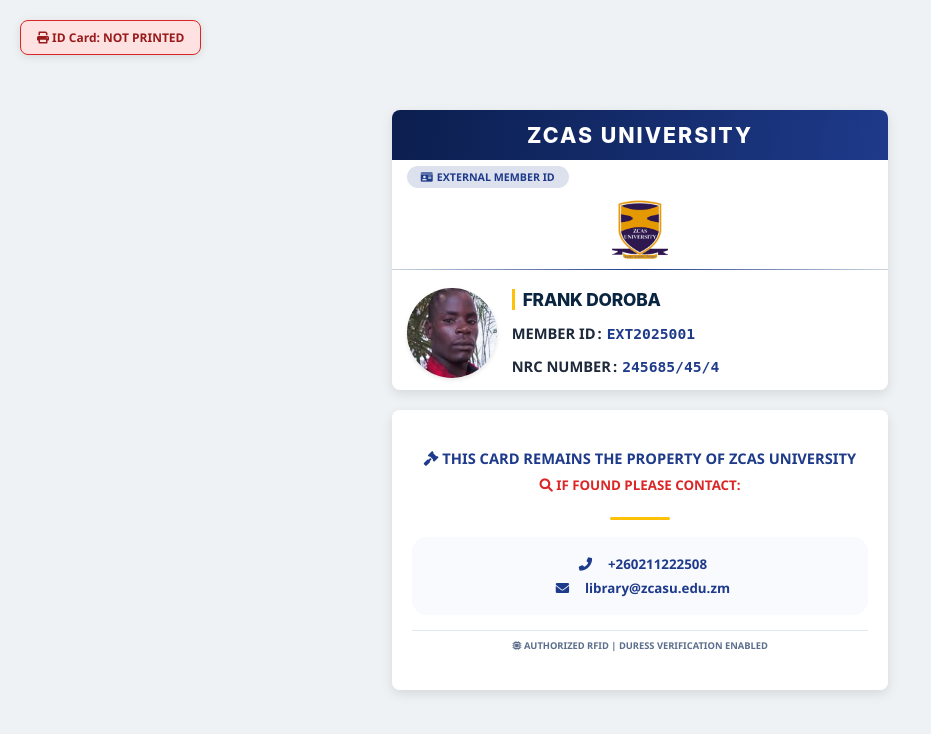
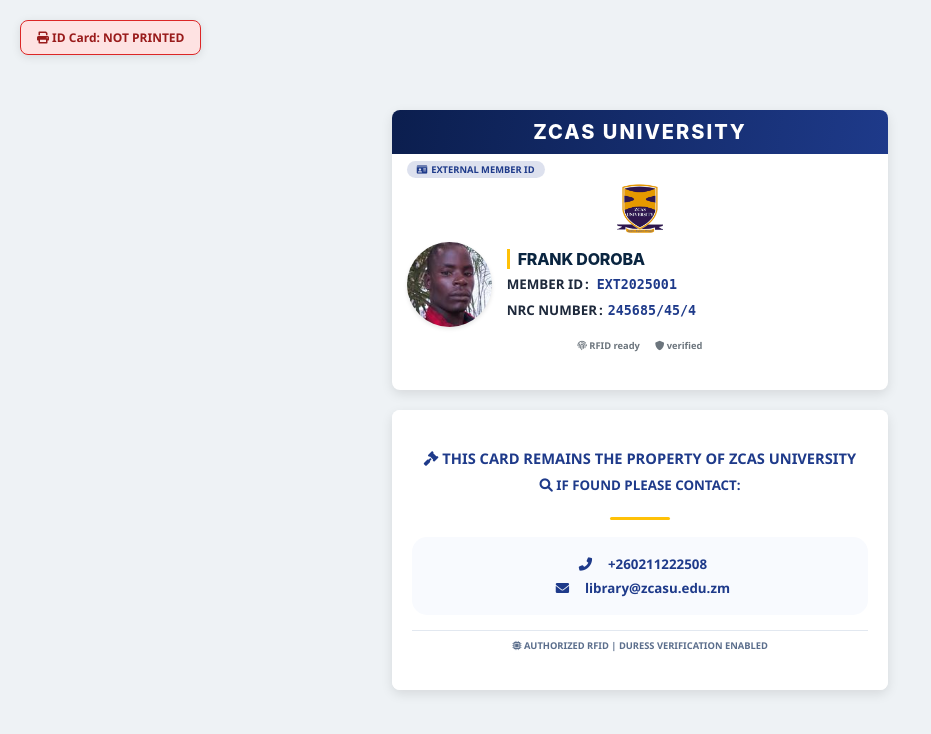
Before and after one commit to frankL408/EXTERNAL_MEMBER, a Flask app: page /print_id/1 in a window 1280 px wide. Shown: the top 734 px of the page, without its empty margins (0-931 px from the left). Run offline with Flask 3, Linux system fonts and the light colour scheme; a user stored in the database is signed in; some libraries are stand-ins or nearby versions.

Commit message:
first commit

```diff
--- a/templates/print_id_card.html
+++ b/templates/print_id_card.html
@@ -72,7 +72,7 @@
         /* ===== FRONT SIDE ELEMENTS ===== */
         .card-top-ribbon {
             background: linear-gradient(98deg, #0B1E4E 0%, #1E3A8A 100%);
-            padding: 12px 15px;
+            padding: 10px 15px;
             display: flex;
             align-items: center;
             justify-content: center;
@@ -81,7 +81,7 @@
         }
 
         .uni-name {
-            font-size: 16pt;
+            font-size: 15pt;
             font-weight: 800;
             color: white;
             letter-spacing: 2px;
@@ -90,7 +90,7 @@
         }
 
         .member-badge-left {
-            padding: 4px 15px 0 15px;
+            padding: 2px 15px 0 15px;
             text-align: left;
         }
 
@@ -99,10 +99,10 @@
             align-items: center;
             gap: 4px;
             background: rgba(30, 58, 138, 0.15);
-            padding: 4px 14px;
+            padding: 2px 10px;
             border-radius: 20px;
-            font-size: 8pt;
-            font-weight: 800;
+            font-size: 7pt;
+            font-weight: 700;
             color: #1E3A8A;
         }
 
@@ -111,7 +111,7 @@
             display: flex;
             justify-content: center;
             align-items: center;
-            margin: 8px 0;
+            margin: 2px 0;
         }
 
         .logo-container {
@@ -119,41 +119,35 @@
             justify-content: center;
             align-items: center;
             background: white;
-            width: 65px;
-            height: 65px;
+            width: 55px;
+            height: 55px;
         }
 
         .uni-logo {
-            width: 60px;
-            height: 60px;
+            width: 50px;
+            height: 50px;
             object-fit: contain;
         }
 
-        .divider-light {
-            height: 1px;
-            background: linear-gradient(90deg, #cbd5e1, #1E3A8A, #cbd5e1);
-            margin: 3px 0;
-            width: 100%;
-        }
-
+        /* Main content area - no dividers */
         .card-main-content {
             display: flex;
-            padding: 8px 15px;
+            padding: 5px 15px 8px 15px;
             gap: 15px;
             flex: 1;
             width: 100%;
             align-items: center;
-            min-height: 120px;
+            min-height: auto;
         }
 
         .member-photo-left {
             flex-shrink: 0;
-            width: 90px;
+            width: 85px;
         }
 
         .member-photo {
-            width: 90px;
-            height: 90px;
+            width: 85px;
+            height: 85px;
             background: #f0f0f0;
             border-radius: 50%;
             display: flex;
@@ -170,7 +164,7 @@
         }
 
         .member-photo-placeholder {
-            font-size: 45px;
+            font-size: 40px;
             color: #adb5bd;
         }
 
@@ -179,11 +173,11 @@
             display: flex;
             flex-direction: column;
             justify-content: center;
-            gap: 10px;
+            gap: 6px;
         }
 
         .member-fullname {
-            font-size: 13pt;
+            font-size: 12pt;
             font-weight: 800;
             color: #0A2540;
             letter-spacing: -0.2px;
@@ -191,22 +185,22 @@
             text-transform: uppercase;
             border-left: 3px solid #FFC107;
             padding-left: 8px;
-            margin-bottom: 2px;
+            margin-bottom: 0;
         }
 
         .member-detail-item {
             display: flex;
             align-items: baseline;
-            font-size: 11pt;
+            font-size: 10pt;
             font-weight: 700;
-            line-height: 1.5;
+            line-height: 1.4;
         }
 
         .member-detail-label {
             font-weight: 800;
             color: #1e293b;
             min-width: 85px;
-            font-size: 11pt;
+            font-size: 10pt;
             text-transform: uppercase;
         }
 
@@ -220,24 +214,24 @@
             color: #1E3A8A;
             font-family: monospace;
             margin-left: 5px;
-            font-size: 11pt;
+            font-size: 10pt;
             text-transform: uppercase;
         }
 
+        /* Footer icons - no top border anymore */
         .card-footer-icon {
             text-align: center;
-            margin-top: 4px;
+            margin-top: 0;
             font-size: 7pt;
             font-weight: 600;
             color: #6c757d;
             display: flex;
             justify-content: center;
             gap: 15px;
-            padding: 5px 0 8px 0;
-            border-top: 1px solid #f0f2f5;
+            padding: 4px 0 6px 0;
         }
 
-        /* ===== BACK SIDE ELEMENTS ===== */
+        /* ===== BACK SIDE ELEMENTS - BLUE THEME, NO RED ===== */
         .back-side-container {
             display: flex;
             flex-direction: column;
@@ -262,7 +256,7 @@
         .back-if-found-text {
             font-size: 10pt;
             font-weight: 700;
-            color: #DC2626;
+            color: #1E3A8A;
             text-align: center;
             margin-bottom: 15px;
         }
@@ -494,12 +488,13 @@
                 </div>
             </div>
 
+            <!-- Logo section -->
             <div class="logo-section">
                 <div class="logo-container">
                     <img src="{{ url_for('static', filename='images/logo.png') }}" class="uni-logo" alt="ZCAS Crest"
                         onerror="this.onerror=null; this.style.display='none'; this.parentElement.querySelector('.logo-fallback-alt').style.display='flex';">
                     <div class="logo-fallback-alt" style="display: none; align-items:center; justify-content:center;">
-                        <svg width="60" height="60" viewBox="0 0 100 100" xmlns="http://www.w3.org/2000/svg">
+                        <svg width="50" height="50" viewBox="0 0 100 100" xmlns="http://www.w3.org/2000/svg">
                             <rect width="100" height="100" rx="18" fill="#1E3A8A" />
                             <circle cx="50" cy="50" r="32" fill="#FFC107" />
                             <text x="50" y="68" font-size="44" text-anchor="middle" fill="#0B1E4E" font-weight="900"
@@ -509,8 +504,7 @@
                 </div>
             </div>
 
-            <div class="divider-light"></div>
-
+            <!-- No divider lines - content flows directly -->
             <div class="card-main-content">
                 <div class="member-photo-left">
                     <div class="member-photo">
@@ -541,15 +535,14 @@
                 </div>
             </div>
 
-            <div class="divider-light"></div>
-
+            <!-- Footer icons - no top border -->
             <div class="card-footer-icon">
                 <span><i class="fas fa-fingerprint"></i> RFID ready</span>
                 <span><i class="fas fa-shield-alt"></i> verified</span>
             </div>
         </div>
 
-        <!-- ==================== BACK SIDE - PAGE 2 ==================== -->
+        <!-- ==================== BACK SIDE - PAGE 2 (NO RED, BLUE THEME) ==================== -->
         <div class="card-back">
             <div class="back-side-container">
                 <div class="back-property-text">
@@ -636,7 +629,7 @@
                 };
             }
 
-            console.log("✅ ZCAS ID Card – Exactly 2 pages (front and back) for printing");
+            console.log("✅ ZCAS ID Card – All dividers removed, back side blue theme (no red)");
 
             // Add print instruction
             const style = document.createElement('style');
```
